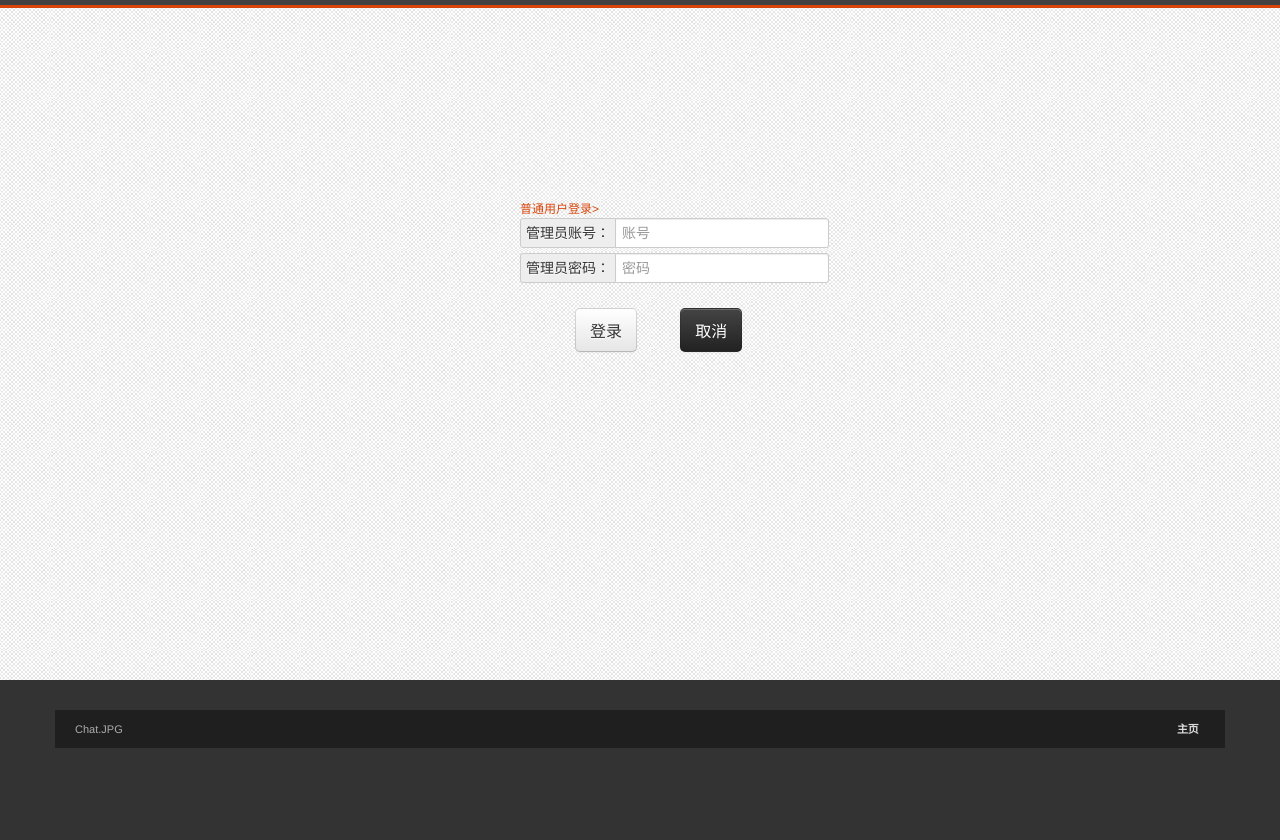
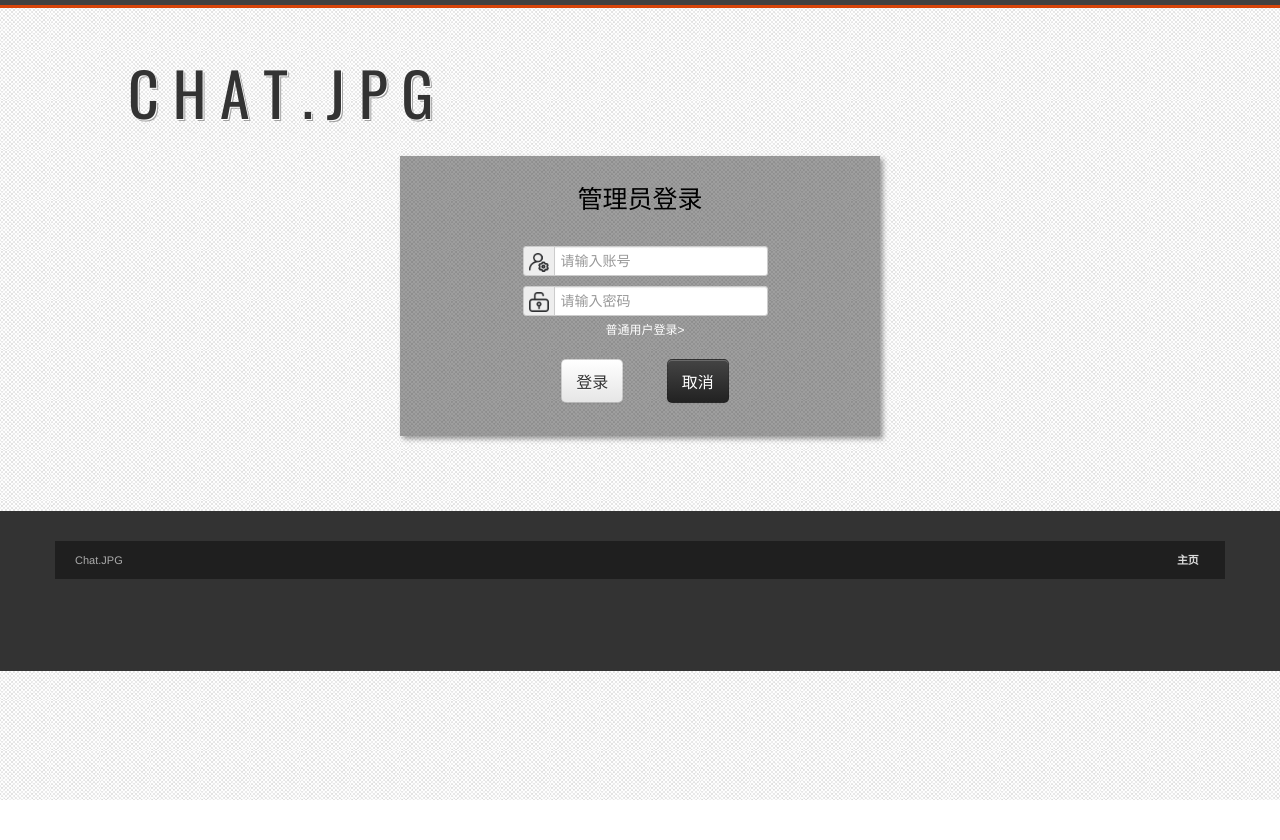
Before and after one commit to zshihang213/chat, a Django app: page /my-admin/ in a window 1280 px wide; the page is wider, and only the part inside the window is pictured. After the commit the page ends 800 px from the top of that part, so only its background shows below. Run offline with Django 3.2, Linux system fonts and the light colour scheme; some libraries are stand-ins or nearby versions.

Commit message:
管理员登陆界面修改

```diff
--- a/templates/admin.html
+++ b/templates/admin.html
@@ -60,21 +60,28 @@
 <div class="color-bar-1"></div>
 <div class="color-bar-2 color-bg"></div>
 
+<div style="position: relative;left: 10%;top: 8%;height: 10px;">
+    <h5 style="font-size: 60px">C h a t . J P G</h5>
+</div>
+<div style="margin-bottom: 75px" >
+<div style="border:0;width: 480px;height: 280px;margin-left: auto;margin-right:auto;margin-top: 10%;text-align: center;background-color: #00000060;box-shadow: 3px 3px 5px #00000060;">
+    <div style="position: relative;top: 12%;">
+        <h style="font-size: 25px;color: #000000" >管理员登录</h>
+    </div>
+    <div style="width: 300px; height: 100px; margin-top: 14%;margin-bottom: 20%;margin-left: 30px;">
+        <div class="span4">
 
-<div style="width: 100%;height: 60%;">
-    <div style="width: 300px; height: 100px; margin: 0 auto;margin-top: 15%;margin-bottom: 20%;">
-        <div class="span4">
-            <a href="/login">普通用户登录></a>
-            <div class="input-prepend" style="width: 300px;">
-                <span class="add-on">管理员账号：</span><input style="width: 200px" class="span2" id="uid"
+            <div class="input-prepend" style="margin: 0 auto;margin-bottom: 10px;">
+                <span class="add-on"><img src="../static/img/manager.png" height="20px" width="20px"> </span><input style="width: 200px" class="span2" id="uid"
                                                       size="16" type="text"
-                                                      placeholder="账号">
+                                                      placeholder="请输入账号">
             </div>
             <div class="input-prepend">
-                <span class="add-on">管理员密码：</span><input style="width: 200px" class="span2" id="pwd"
+                <span class="add-on"><img src="../static/img/lock.png" height="20px" width="20px"> </span><input style="width: 200px" class="span2" id="pwd"
                                                       size="16" type="password"
-                                                      placeholder="密码">
+                                                      placeholder="请输入密码">
             </div>
+            <a href="/login" style="color: #FFFFFF">普通用户登录></a>
             <div style="width: 300px;padding: 20px;margin: 0 auto;">
                 <button id="login-button" style="margin-right: 20px;margin-left: 20px;" class="btn btn-large" type="submit">登录
                 </button>
@@ -86,7 +93,7 @@
         </div>
     </div>
 </div>
-
+</div>
 
 <!-- 结尾部分 -->
 <div class="footer-container" style="height: 20%;">
```
